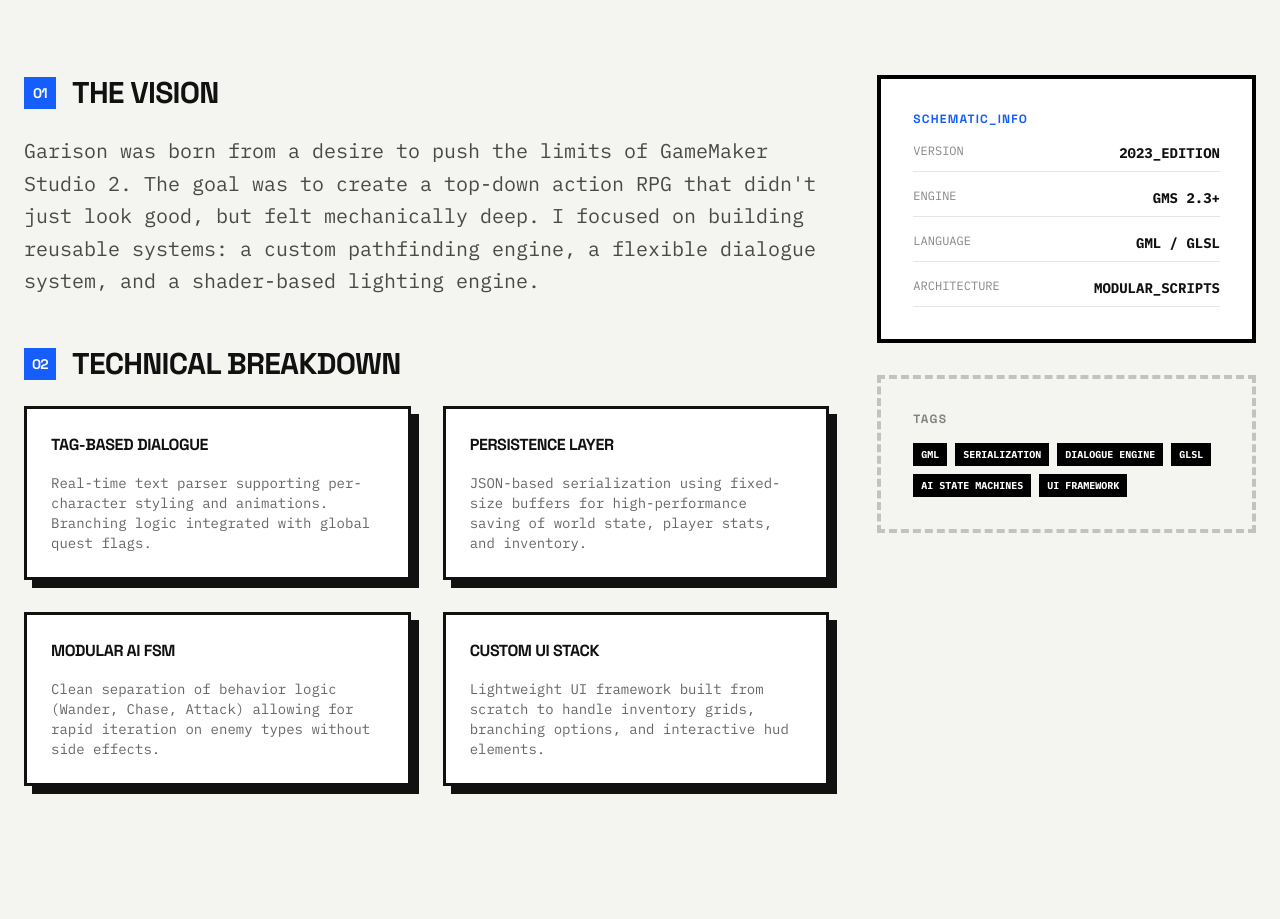
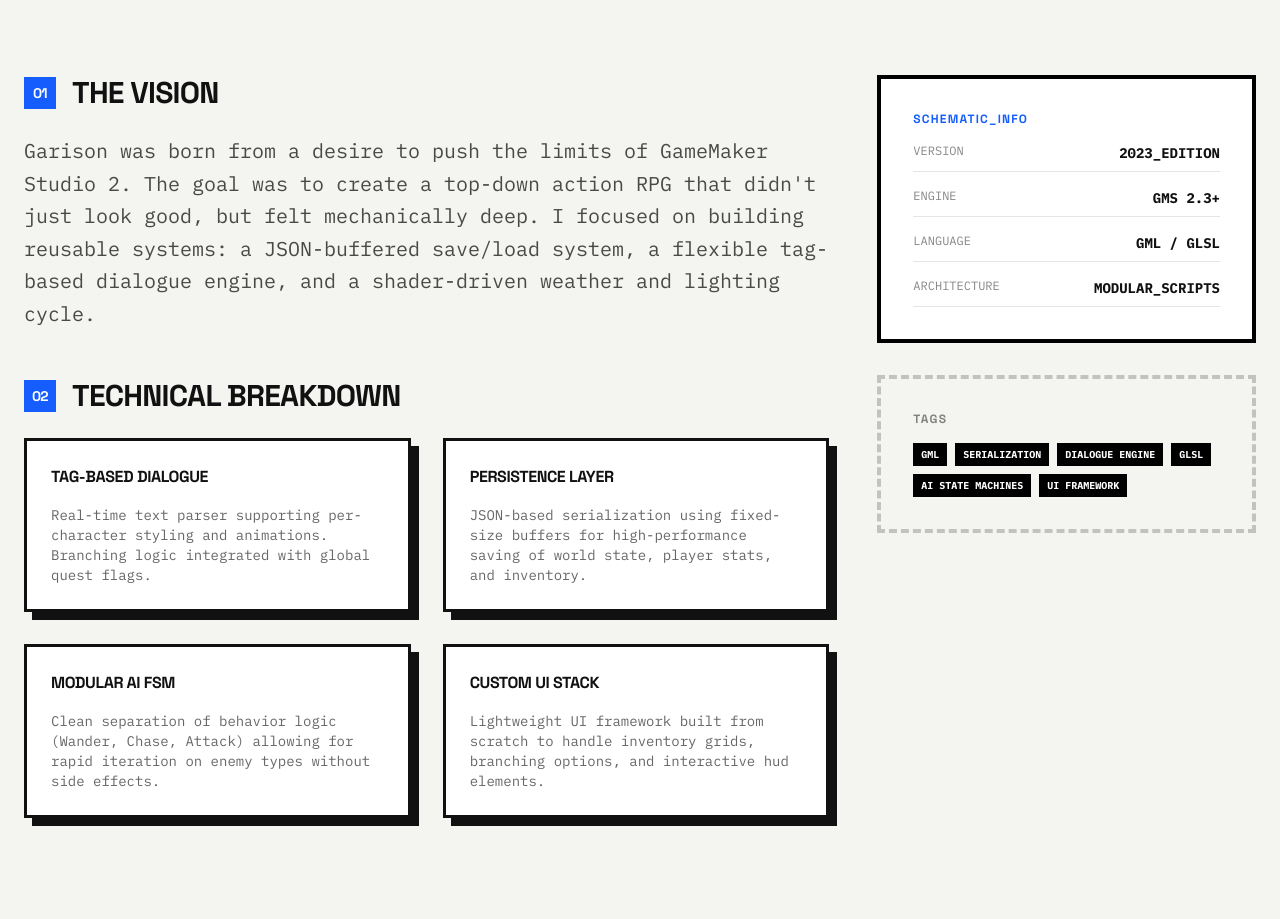
Before and after one commit to hexa325/portfolio-website, a Next.js app: page /projects/garison in a window 1280 px wide. Shown: the part 1000-1919 px from the top of the page. Built offline with nearby package versions, Linux system fonts and the light colour scheme.

Commit message:
Audit and align project information: ensured Garison narrative is coherent and accurate across home and showcase pages

```diff
--- a/src/app/projects/garison/page.tsx
+++ b/src/app/projects/garison/page.tsx
@@ -107,7 +107,7 @@ export default function GarisonShowcase() {
                 The Vision
               </h2>
               <p className="text-xl font-mono text-black/70 dark:text-white/70 leading-relaxed">
-                Garison was born from a desire to push the limits of GameMaker Studio 2. The goal was to create a top-down action RPG that didn't just look good, but felt mechanically deep. I focused on building reusable systems: a custom pathfinding engine, a flexible dialogue system, and a shader-based lighting engine.
+                Garison was born from a desire to push the limits of GameMaker Studio 2. The goal was to create a top-down action RPG that didn't just look good, but felt mechanically deep. I focused on building reusable systems: a JSON-buffered save/load system, a flexible tag-based dialogue engine, and a shader-driven weather and lighting cycle.
               </p>
             </section>
 
--- a/src/components/Projects.tsx
+++ b/src/components/Projects.tsx
@@ -8,9 +8,9 @@ const basePath = isGitHubPages ? "/portfolio-website" : "";
 const projects = [
   {
     title: "Garison",
-    description: "A technically advanced 2D top-down game featuring A* pathfinding AI, modular state machines for NPC behavior, and a dynamic branching dialogue system, all built upon a high-performance and organized GML architecture.",
+    description: "A robust 2D top-down RPG architecture featuring a tag-based dialogue engine, JSON-buffered persistence, and a modular entity state machine. Built with high-performance GML and custom GLSL shaders.",
     image: `${basePath}/projects/project1.png`,
-    tags: ["GML", "AI Logic", "Architecture", "GLSL Shaders"],
+    tags: ["GML", "Dialogue Engine", "Architecture", "GLSL Shaders", "Serialization"],
     github: "https://github.com/hexa325/garison2023",
     details: `${basePath}/projects/garison`,
   },
```
